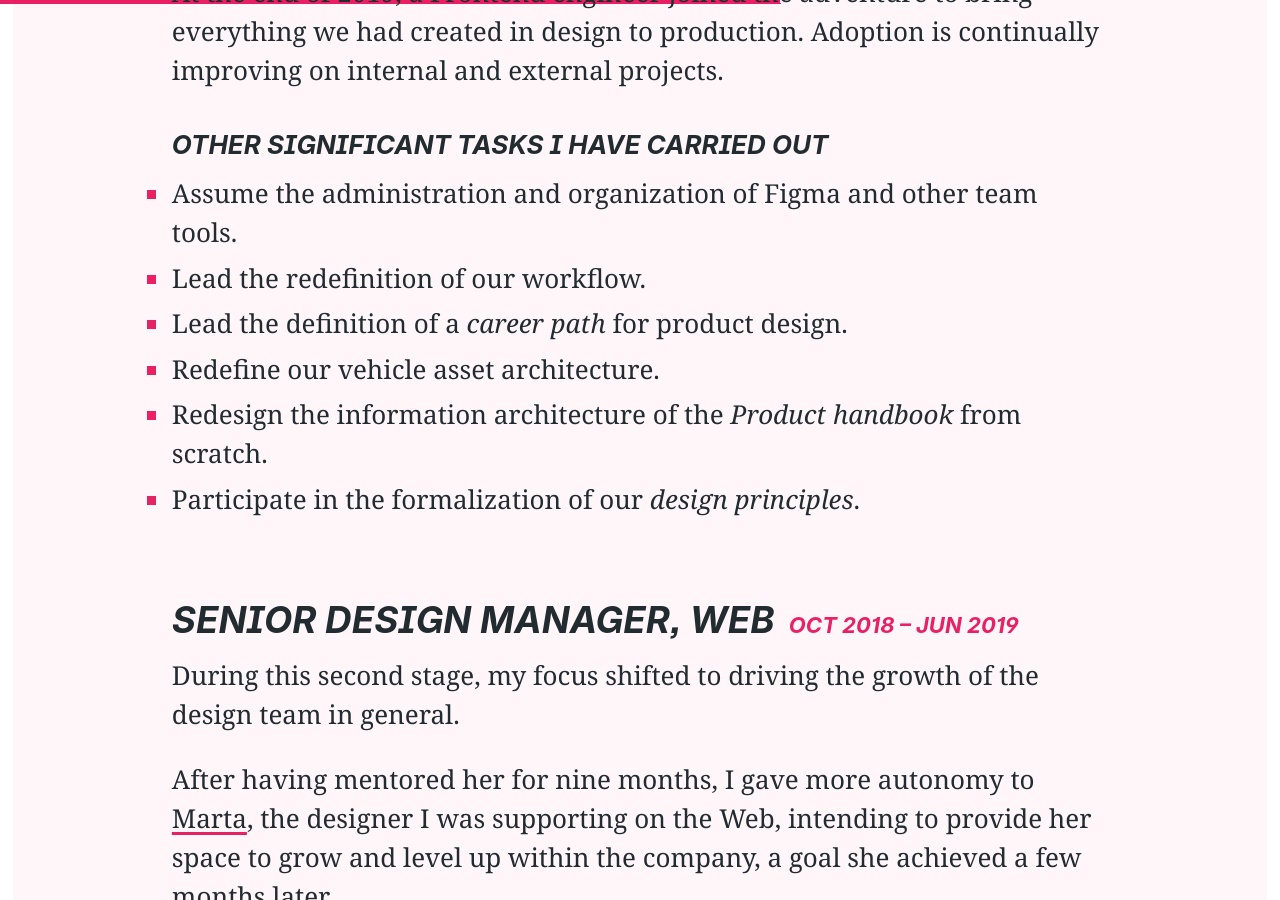
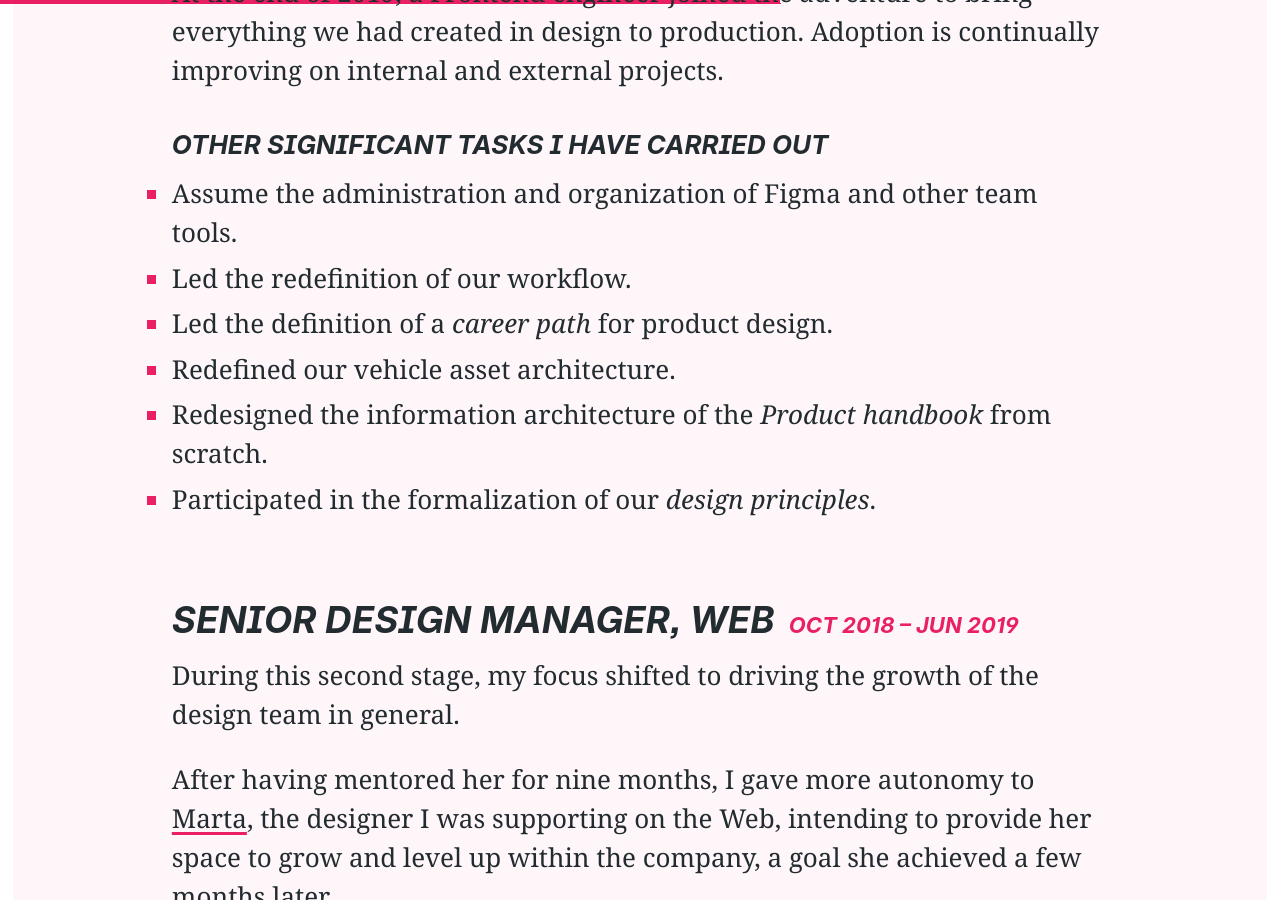
Before and after one commit to intemperie/intemperie.me, a Jekyll site: the page built from _pages/hey/hey.html, in a window 1280 px wide and 900 px high, scrolled down 9658 px. Built offline with Jekyll 4.4.1, drawn with Linux system fonts in a browser that asks for light colours; some web fonts are replaced; some of the changed text lies outside the part shown.

Commit message:
Type tweaks

```diff
--- a/_pages/hey/hey.html
+++ b/_pages/hey/hey.html
@@ -120,7 +120,7 @@ body-class: progress-indicator
 
   <section id="resume" class="wrapper dim">
     <h2 class="display display5 caption">Résumé</h2>
-    <h3 id="cabify" class="display"><a href="https://cabify.com/en">Cabify</a> <small>Jan 2018 – Present</small></h3>
+    <h3 id="cabify" class="display"><a href="https://cabify.com/en">Cabify</a></h3>
     <h4 class="display">Principal product designer, Design system <small>Jun 2019 – Present</small></h4>
     <p>The design team reached a point where it was essential to define a shared design system that would avoid fragmentation and make us more efficient. I decided to pass the baton to someone else on the Web to continue the project, already on track, and step forward to help the team in this crucial area.</p>
 
@@ -133,11 +133,11 @@ body-class: progress-indicator
     <h5 class="display">Other significant tasks I have carried out</h5>
     <ul>
       <li>Assume the administration and organization of Figma and other team tools.</li>
-      <li>Lead the redefinition of our workflow.</li>
-      <li>Lead the definition of a <em>career path</em> for product design.</li>
-      <li>Redefine our vehicle asset architecture.</li>
-      <li>Redesign the information architecture of the <em>Product handbook</em> from scratch.</li>
-      <li>Participate in the formalization of our <em>design principles</em>.</li>
+      <li>Led the redefinition of our workflow.</li>
+      <li>Led the definition of a <em>career path</em> for product design.</li>
+      <li>Redefined our vehicle asset architecture.</li>
+      <li>Redesigned the information architecture of the <em>Product handbook</em> from scratch.</li>
+      <li>Participated in the formalization of our <em>design principles</em>.</li>
     </ul>
 
     <h4 class="display">Senior design manager, Web <small>Oct 2018 – Jun 2019</small></h4>
@@ -145,7 +145,7 @@ body-class: progress-indicator
 
     <p>After having mentored her for nine months, I gave more autonomy to <a href="https://twitter.com/MartadelaF">Marta</a>, the designer I was supporting on the Web, intending to provide her space to grow and level up within the company, a goal she achieved a few months later.</p>
 
-    <p>On the other hand, I helped scale the design team, defining a hiring process according to the changes that were taking place in the company: from the challenge and its evaluation criteria to the entire interview process. We grew quite a bit that year, attracting highly talented people with great <em>humility</em>. For us, the perfect recipe.</p>
+    <p>On the other hand, I helped scale the design team, co-defining a hiring process according to the changes that were taking place in the company: from the challenge and its evaluation criteria to the entire interview process. We grew quite a bit that year, attracting highly talented people with great <em>humility</em>. For us, the perfect recipe.</p>
 
     <p>In the Web team, we reached a point where the different countries in which we operated needed to communicate many nuances that we could not convey from a global website. For this reason, I promoted the creation of <em>Prisma</em>: a custom <abbr title="Content Management System">CMS</abbr> that would allow us to mold it based on our own particular needs, and thus solve this significant content localization problem that we had, apart from other security, permissions control, and performance problems.</p>
 
--- a/_sass/base/_typography.scss
+++ b/_sass/base/_typography.scss
@@ -163,6 +163,13 @@ small,
   color: var(--color-accent);
 }
 
+@include tablet-and-below {
+  .display small {
+    margin-left: 0;
+    display: block;
+  }
+}
+
 cite {
   font-style: normal;
 }
```
